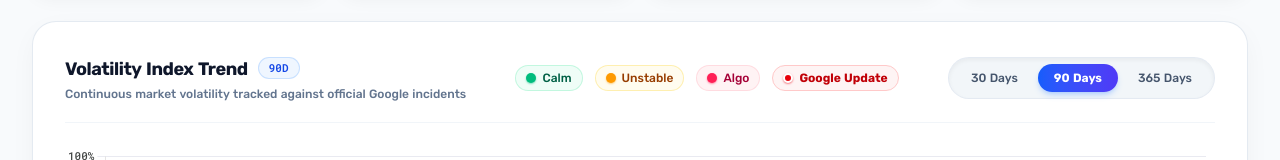
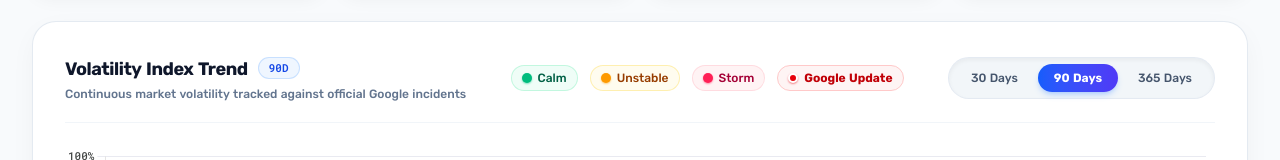
Before and after one commit to netolink/google-algorithm-tracking-and-volatility, a React (Vite) app: page / in a window 1280 px wide. Shown: the part 517-677 px from the top of the page. Built offline with nearby package versions, Linux system fonts and the light colour scheme; no server answers.

Commit message:
feat: add SEO metadata and simplify volatility labels
Update index.html with SEO tags and canonical links. Refactor volatility level displays to use a new `label` property in translations for cleaner UI/UX across the application.

```diff
--- a/index.html
+++ b/index.html
@@ -5,8 +5,27 @@
     <meta name="viewport" content="width=device-width, initial-scale=1.0" />
     <title>Google Algorithm Tracking & Volatility Tool</title>
     <meta name="description" content="Monitors real-time SERP volatility index and correlates it with Google search official status updates and incident logs across three languages (EN, HE, RU)." />
+    <meta name="keywords" content="Google Algorithm Updates, SERP Volatility, Google Search Status, Search Console, SEO tracking, Core Algorithm Update, Google Ranking, SEO Volatility Tool, Netolink" />
+    <meta name="author" content="Netolink" />
+    <meta name="robots" content="index, follow" />
+    <meta name="theme-color" content="#ffffff" />
+
+    <!-- Canonical URL -->
+    <link rel="canonical" href="https://netolink.github.io/google-algorithm-tracking-and-volatility/" />
+
+    <!-- Open Graph / Facebook -->
+    <meta property="og:type" content="website" />
+    <meta property="og:url" content="https://netolink.github.io/google-algorithm-tracking-and-volatility/" />
     <meta property="og:title" content="Google Algorithm Tracking & Volatility Tool" />
     <meta property="og:description" content="Monitors real-time SERP volatility index and correlates it with Google search official status updates and incident logs across three languages (EN, HE, RU)." />
+    <meta property="og:site_name" content="Google Algorithm Tracking & Volatility Tool" />
+    <meta property="og:locale" content="en_US" />
+
+    <!-- Twitter Cards -->
+    <meta name="twitter:card" content="summary_large_image" />
+    <meta name="twitter:url" content="https://netolink.github.io/google-algorithm-tracking-and-volatility/" />
+    <meta name="twitter:title" content="Google Algorithm Tracking & Volatility Tool" />
+    <meta name="twitter:description" content="Monitors real-time SERP volatility index and correlates it with Google search official status updates and incident logs across three languages (EN, HE, RU)." />
   </head>
   <body>
     <div id="root"></div>
--- a/src/App.tsx
+++ b/src/App.tsx
@@ -132,7 +132,7 @@ export default function App() {
     if (val > 60) return {
       statusKey: 'storm',
       color: 'red',
-      title: t.volatilityGuide.storm.title.split(' ')[0],
+      title: t.volatilityGuide.storm.label || t.volatilityGuide.storm.title.split(' ')[0],
       bg: 'bg-gradient-to-r from-rose-500/15 via-red-500/10 to-rose-500/5 border border-rose-400/40 text-rose-700 shadow-xs shadow-rose-500/10',
       fill: 'bg-gradient-to-r from-rose-500 to-red-600',
       badge: 'bg-gradient-to-r from-rose-600 to-red-600 text-white shadow-md shadow-rose-600/30',
@@ -146,7 +146,7 @@ export default function App() {
     if (val > 30) return {
       statusKey: 'volatile',
       color: 'yellow',
-      title: t.volatilityGuide.volatile.title.split(' ')[0],
+      title: t.volatilityGuide.volatile.label || t.volatilityGuide.volatile.title.split(' ')[0],
       bg: 'bg-gradient-to-r from-amber-500/15 via-orange-500/10 to-amber-500/5 border border-amber-400/40 text-amber-800 shadow-xs shadow-amber-500/10',
       fill: 'bg-gradient-to-r from-amber-500 to-orange-500',
       badge: 'bg-gradient-to-r from-amber-500 to-orange-600 text-white shadow-md shadow-amber-500/30',
@@ -160,7 +160,7 @@ export default function App() {
     return {
       statusKey: 'calm',
       color: 'green',
-      title: t.volatilityGuide.calm.title.split(' ')[0],
+      title: t.volatilityGuide.calm.label || t.volatilityGuide.calm.title.split(' ')[0],
       bg: 'bg-gradient-to-r from-emerald-500/15 via-teal-500/10 to-emerald-500/5 border border-emerald-400/40 text-emerald-800 shadow-xs shadow-emerald-500/10',
       fill: 'bg-gradient-to-r from-emerald-500 to-teal-600',
       badge: 'bg-gradient-to-r from-emerald-600 to-teal-600 text-white shadow-md shadow-emerald-600/30',
@@ -459,15 +459,15 @@ export default function App() {
             <div className="flex flex-wrap items-center gap-3 text-xs text-slate-600 select-none font-medium">
               <span className="inline-flex items-center gap-1.5 px-2.5 py-1 rounded-full bg-emerald-50/80 border border-emerald-200/60 text-emerald-800">
                 <span className="h-2.5 w-2.5 rounded-full bg-emerald-500 shadow-xs shadow-emerald-500/50"></span>
-                <span>{t.volatilityGuide.calm.title.split(' ')[0]}</span>
+                <span>{t.volatilityGuide.calm.label || t.volatilityGuide.calm.title.split(' ')[0]}</span>
               </span>
               <span className="inline-flex items-center gap-1.5 px-2.5 py-1 rounded-full bg-amber-50/80 border border-amber-200/60 text-amber-800">
                 <span className="h-2.5 w-2.5 rounded-full bg-amber-500 shadow-xs shadow-amber-500/50"></span>
-                <span>{t.volatilityGuide.volatile.title.split(' ')[0]}</span>
+                <span>{t.volatilityGuide.volatile.label || t.volatilityGuide.volatile.title.split(' ')[0]}</span>
               </span>
               <span className="inline-flex items-center gap-1.5 px-2.5 py-1 rounded-full bg-rose-50/80 border border-rose-200/60 text-rose-800">
                 <span className="h-2.5 w-2.5 rounded-full bg-rose-500 shadow-xs shadow-rose-500/50"></span>
-                <span>{t.volatilityGuide.storm.title.split(' ')[0]}</span>
+                <span>{t.volatilityGuide.storm.label || t.volatilityGuide.storm.title.split(' ')[0]}</span>
               </span>
               <span className="inline-flex items-center gap-1.5 px-2.5 py-1 rounded-full bg-red-50/80 border border-red-200 text-red-700 font-bold">
                 <span className="h-2.5 w-2.5 rounded-full bg-red-600 border-2 border-white shadow-xs shadow-red-600/50"></span>
--- a/src/components/VolatilityChart.tsx
+++ b/src/components/VolatilityChart.tsx
@@ -171,11 +171,11 @@ export default function VolatilityChart({ points, lang }: VolatilityChartProps)
             const pt = points[context.dataIndex];
             if (!pt) return '';
             const val = pt.metricValue.toFixed(1);
-            let lvl = t.volatilityGuide.calm.title.split(' ')[0];
+            let lvl = t.volatilityGuide.calm.label || t.volatilityGuide.calm.title.split(' ')[0];
             if (pt.metricValue > 60) {
-              lvl = t.volatilityGuide.storm.title.split(' ')[0];
+              lvl = t.volatilityGuide.storm.label || t.volatilityGuide.storm.title.split(' ')[0];
             } else if (pt.metricValue > 30) {
-              lvl = t.volatilityGuide.volatile.title.split(' ')[0];
+              lvl = t.volatilityGuide.volatile.label || t.volatilityGuide.volatile.title.split(' ')[0];
             }
             const labelPrefix = lang === 'he' ? ' תנודתיות:' : lang === 'ru' ? ' Волатильность:' : ' Volatility:';
             return `${labelPrefix} ${val}% (${lvl})`;
--- a/src/translations.ts
+++ b/src/translations.ts
@@ -27,16 +27,19 @@ export const translations: Record<Language, TranslationDict> = {
       subtitle: 'Understanding Google algorithm volatility index levels and SEO implications.',
       calm: {
         title: 'Calm (0% - 30%)',
+        label: 'Calm',
         range: '0% - 30%',
         desc: 'Normal baseline fluctuations. No active core or spam algorithm updates monitored.'
       },
       volatile: {
         title: 'Unstable (31% - 60%)',
+        label: 'Unstable',
         range: '31% - 60%',
         desc: 'Minor update rollouts or system indexing anomalies. Monitor search rankings closely.'
       },
       storm: {
         title: 'Algo Storm (61%+)',
+        label: 'Storm',
         range: '61% - 100%',
         desc: 'Official Core or Spam update active, or major system outage. High ranking flux globally.'
       }
@@ -110,16 +113,19 @@ export const translations: Record<Language, TranslationDict> = {
       subtitle: 'הסבר מקצועי על רמות מדד התנודתיות והשפעתן על הקידום האורגני (SEO).',
       calm: {
         title: 'רגוע (0% - 30%)',
+        label: 'רגוע',
         range: '0% - 30%',
         desc: 'תנודות שגרתיות וטבעיות בתוצאות החיפוש. לא זוהו עדכוני ליבה או ספאם פעילים ברקע.'
       },
       volatile: {
         title: 'תנודתי (31% - 60%)',
+        label: 'תנודתי',
         range: '31% - 60%',
         desc: 'שלבי בדיקה של עדכונים קטנים או אנומליות באינדוקס. מומלץ לעקוב מקרוב אחר דירוגי האתר.'
       },
       storm: {
         title: 'סערת אלגוריתם (61%+)',
+        label: 'סערה',
         range: '61% - 100%',
         desc: 'עדכון ליבה או ספאם רשמי פעיל, או תקלת מערכת רחבה. תנודתיות חריגה ומשמעותית בדירוגים בעולם.'
       }
@@ -193,16 +199,19 @@ export const translations: Record<Language, TranslationDict> = {
       subtitle: 'Классификация уровней волатильности поисковой выдачи и их значение для SEO.',
       calm: {
         title: 'Спокойно (0% - 30%)',
+        label: 'Спокойно',
         range: '0% - 30%',
         desc: 'Естественные базовые колебания. Активных обновлений основного алгоритма (Core) или спам-фильтров не обнаружено.'
       },
       volatile: {
         title: 'Нестабильно (31% - 60%)',
+        label: 'Нестабильно',
         range: '31% - 60%',
         desc: 'Предварительные раскатки небольших обновлений или аномалии индексации. Рекомендуется внимательно следить за позициями.'
       },
       storm: {
         title: 'Шторм алгоритма (61%+)',
+        label: 'Шторм',
         range: '61% - 100%',
         desc: 'Активно официальное обновление основного алгоритма (Core) или спам-фильтров, либо крупный сбой Google. Высокая турбулентность выдачи.'
       }
--- a/src/types.ts
+++ b/src/types.ts
@@ -26,16 +26,19 @@ export interface TranslationDict {
     subtitle: string;
     calm: {
       title: string;
+      label?: string;
       range: string;
       desc: string;
     };
     volatile: {
       title: string;
+      label?: string;
       range: string;
       desc: string;
     };
     storm: {
       title: string;
+      label?: string;
       range: string;
       desc: string;
     };
```
